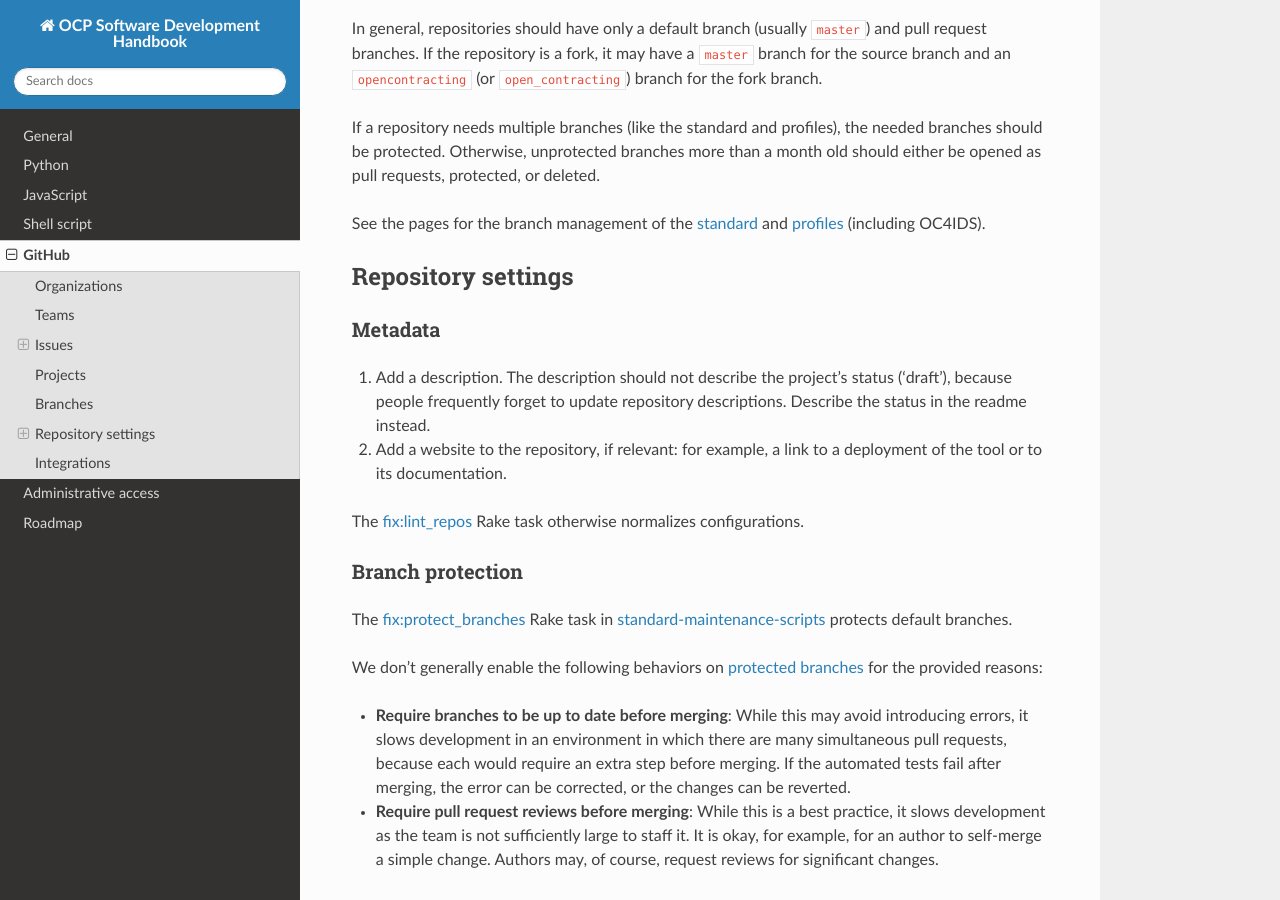
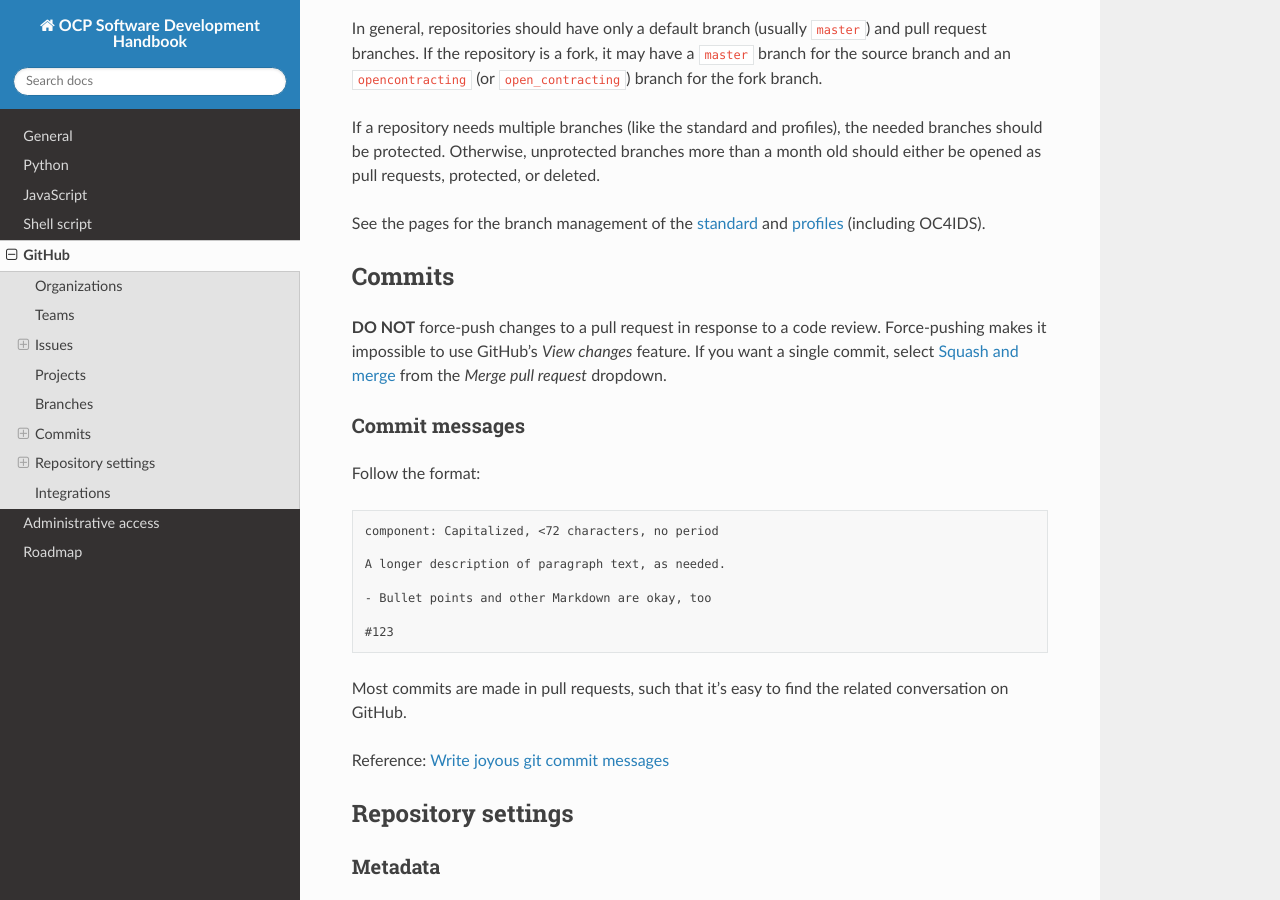
Before and after one commit to open-contracting/software-development-handbook, a Sphinx documentation site: the page built from docs/github/index.rst, in a window 1280 px wide and 900 px high, scrolled down 2734 px. Built offline with Sphinx 7.4.7 and the Read the Docs theme 2.0.0, drawn with Linux system fonts in a browser that asks for light colours.

Commit message:
github: Add section about commits

```diff
--- a/docs/github/index.rst
+++ b/docs/github/index.rst
@@ -101,6 +101,31 @@ If a repository needs multiple branches (like the standard and profiles), the ne
 
 See the pages for the branch management of the `standard <../../standard/technical/repository>`__ and `profiles <../../profiles/technical/repository>`__ (including OC4IDS).
 
+Commits
+-------
+
+**DO NOT** force-push changes to a pull request in response to a code review. Force-pushing makes it impossible to use GitHub's *View changes* feature. If you want a single commit, select `Squash and merge <https://docs.github.com/en/free-pro-team@latest/github/collaborating-with-issues-and-pull-requests/about-pull-request-merges>`__ from the *Merge pull request* dropdown.
+
+
+Commit messages
+~~~~~~~~~~~~~~~
+
+Follow the format:
+
+.. code-block:: none
+
+   component: Capitalized, <72 characters, no period
+
+   A longer description of paragraph text, as needed.
+
+   - Bullet points and other Markdown are okay, too
+
+   #123
+
+Most commits are made in pull requests, such that it's easy to find the related conversation on GitHub.
+
+Reference: `Write joyous git commit messages <https://medium.com/@joshuatauberer/write-joyous-git-commit-messages-2f98891114c4>`__
+
 Repository settings
 -------------------
 
```
